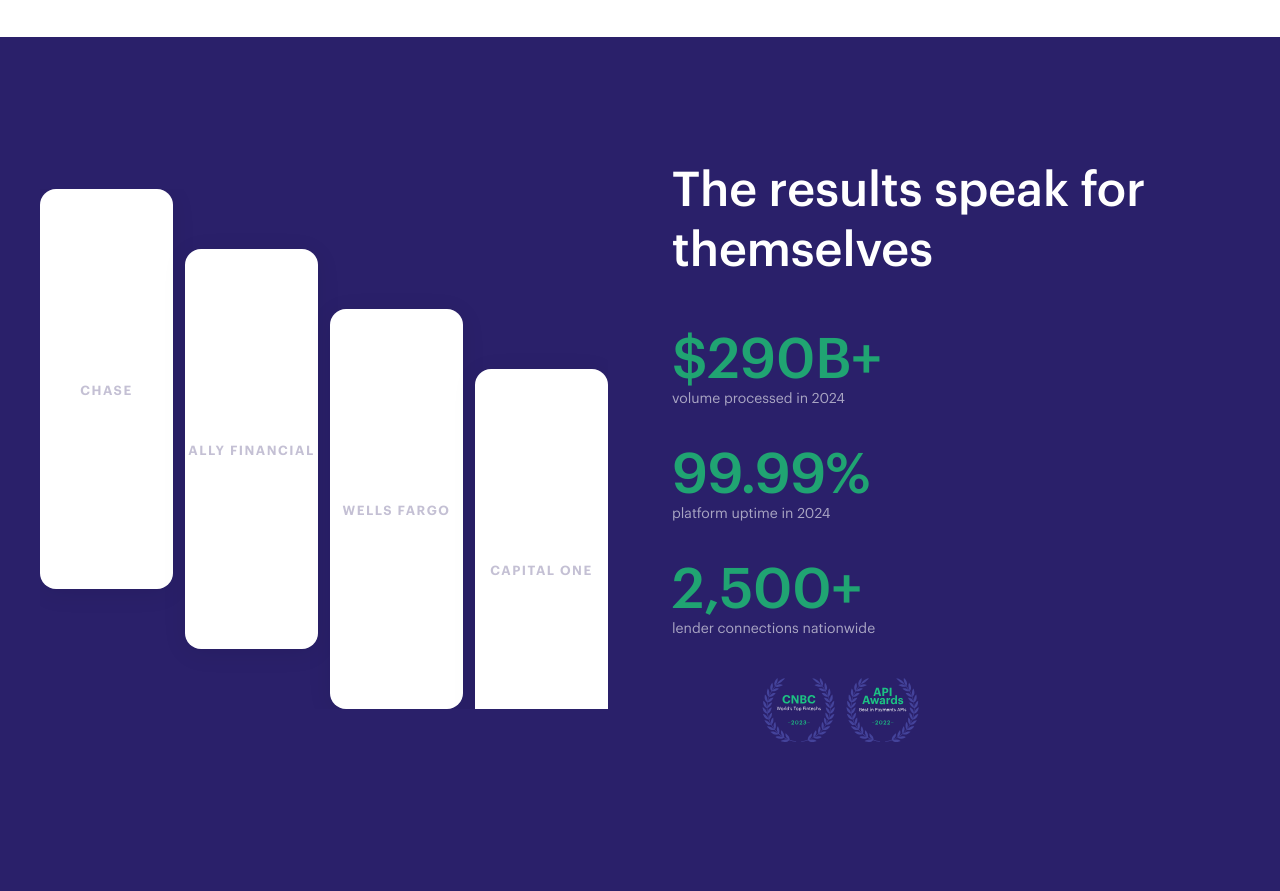
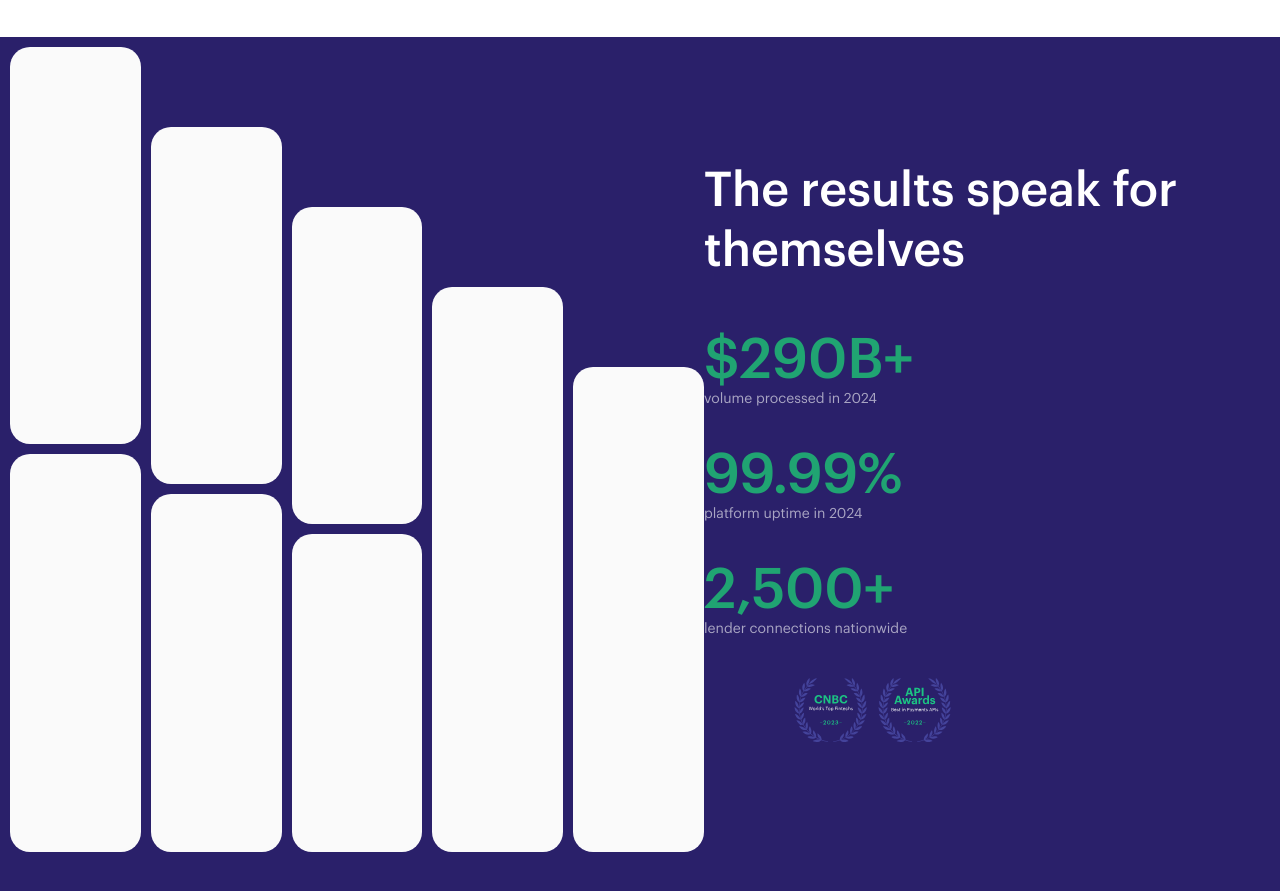
Before and after one commit to MONOKRONE/epic-landing, a Next.js app: page / in a window 1280 px wide. Shown: the part 6860-7751 px from the top of the page. Built offline with nearby package versions, Linux system fonts and the light colour scheme.

Commit message:
feat: staircase grid preview behind stats, Marqeta-style layout

```diff
--- a/components/PartnerGrid.tsx
+++ b/components/PartnerGrid.tsx
@@ -56,99 +56,71 @@ export default function PartnerGrid() {
 
   return (
     <section style={{ zIndex: 52, position: "relative" }}>
-      {/* PART 1: Stats — normal scrolling content */}
-      <div style={{ background: "#2A206A" }} className="py-16 lg:py-[120px] pb-8 lg:pb-0">
-        <div style={{ maxWidth: 1400, margin: "0 auto" }} className="px-4 lg:px-10">
-          <div
-            className="grid grid-cols-1 lg:grid-cols-2 gap-10 lg:gap-16 items-center"
-          >
-            {/* Left: Staircase partner cards — columns side by side, each offset lower */}
-            <div style={{ position: "relative", height: 520, minWidth: 0, overflow: "hidden" }}>
-              <div style={{ display: "flex", gap: 12, position: "absolute", top: 0, left: 0, right: 0 }}>
-                {[
-                  { label: "CHASE", offsetY: 0 },
-                  { label: "ALLY FINANCIAL", offsetY: 60 },
-                  { label: "WELLS FARGO", offsetY: 120 },
-                  { label: "CAPITAL ONE", offsetY: 180 },
-                ].map((card, i) => (
-                  <div
-                    key={i}
-                    style={{
-                      flex: 1,
-                      marginTop: card.offsetY,
-                      height: 400,
-                      background: "white",
-                      borderRadius: 16,
-                      boxShadow: "0 4px 24px rgba(0,0,0,0.08)",
-                      display: "flex",
-                      alignItems: "center",
-                      justifyContent: "center",
-                    }}
-                  >
-                    <span
-                      style={{
-                        color: "#C4C0D4",
-                        fontSize: 13,
-                        fontWeight: 500,
-                        letterSpacing: 1.5,
-                        textTransform: "uppercase" as const,
-                      }}
-                    >
-                      {card.label}
-                    </span>
+      {/* PART 1: Stats + Grid preview */}
+      <div style={{ background: "#2A206A", position: "relative", overflow: "hidden" }} className="py-16 lg:py-[120px]">
+
+        {/* Grid cells as staircase background on the left */}
+        <div className="hidden lg:block" style={{
+          position: "absolute",
+          top: 0,
+          left: 0,
+          width: "55%",
+          height: "100%",
+          display: "grid",
+          gridTemplateColumns: "repeat(5, 1fr)",
+          gap: 10,
+          padding: 10,
+          paddingRight: 0,
+        }}>
+          {/* Column 1: offset 0 */}
+          <div style={{ display: "flex", flexDirection: "column", gap: 10, paddingTop: 0 }}>
+            <div style={{ background: "#FAFAFA", borderRadius: 20, flex: 1, minHeight: 300 }} />
+            <div style={{ background: "#FAFAFA", borderRadius: 20, flex: 1, minHeight: 300 }} />
           </div>
-                ))}
+          {/* Column 2: offset 80px */}
+          <div style={{ display: "flex", flexDirection: "column", gap: 10, paddingTop: 80 }}>
+            <div style={{ background: "#FAFAFA", borderRadius: 20, flex: 1, minHeight: 300 }} />
+            <div style={{ background: "#FAFAFA", borderRadius: 20, flex: 1, minHeight: 300 }} />
+          </div>
+          {/* Column 3: offset 160px */}
+          <div style={{ display: "flex", flexDirection: "column", gap: 10, paddingTop: 160 }}>
+            <div style={{ background: "#FAFAFA", borderRadius: 20, flex: 1, minHeight: 300 }} />
+            <div style={{ background: "#FAFAFA", borderRadius: 20, flex: 1, minHeight: 300 }} />
+          </div>
+          {/* Column 4: offset 240px */}
+          <div style={{ display: "flex", flexDirection: "column", gap: 10, paddingTop: 240 }}>
+            <div style={{ background: "#FAFAFA", borderRadius: 20, flex: 1, minHeight: 300 }} />
+          </div>
+          {/* Column 5: offset 320px */}
+          <div style={{ display: "flex", flexDirection: "column", gap: 10, paddingTop: 320 }}>
+            <div style={{ background: "#FAFAFA", borderRadius: 20, flex: 1, minHeight: 300 }} />
           </div>
         </div>
 
-            {/* Right: Title + Stats + Awards */}
-            <div>
-              <h2
-                className="text-3xl sm:text-4xl lg:text-5xl font-bold text-white leading-tight mb-8 lg:mb-12"
-              >
+        {/* Stats content — positioned on the right, on top of grid */}
+        <div style={{ position: "relative", zIndex: 2, maxWidth: 1400, margin: "0 auto" }} className="px-4 lg:px-10">
+          <div className="lg:ml-auto lg:w-1/2 lg:pl-16">
+            <h2 className="text-3xl sm:text-4xl lg:text-5xl font-bold text-white leading-tight mb-8 lg:mb-12">
               The results speak for themselves
             </h2>
 
-              <div
-                style={{
-                  display: "flex",
-                  flexDirection: "column",
-                  gap: 32,
-                }}
-              >
+            <div style={{ display: "flex", flexDirection: "column", gap: 32 }}>
               <div>
-                  <p className="text-3xl sm:text-4xl lg:text-[56px] font-black" style={{ color: "#20A472" }}>
-                    $290B+
-                  </p>
-                  <p style={{ fontSize: 14, color: "rgba(255,255,255,0.6)" }}>
-                    volume processed in 2024
-                  </p>
+                <p className="text-3xl sm:text-4xl lg:text-[56px] font-black" style={{ color: "#20A472" }}>$290B+</p>
+                <p style={{ fontSize: 14, color: "rgba(255,255,255,0.6)" }}>volume processed in 2024</p>
               </div>
               <div>
-                  <p className="text-3xl sm:text-4xl lg:text-[56px] font-black" style={{ color: "#20A472" }}>
-                    99.99%
-                  </p>
-                  <p style={{ fontSize: 14, color: "rgba(255,255,255,0.6)" }}>
-                    platform uptime in 2024
-                  </p>
+                <p className="text-3xl sm:text-4xl lg:text-[56px] font-black" style={{ color: "#20A472" }}>99.99%</p>
+                <p style={{ fontSize: 14, color: "rgba(255,255,255,0.6)" }}>platform uptime in 2024</p>
               </div>
               <div>
-                  <p className="text-3xl sm:text-4xl lg:text-[56px] font-black" style={{ color: "#20A472" }}>
-                    2,500+
-                  </p>
-                  <p style={{ fontSize: 14, color: "rgba(255,255,255,0.6)" }}>
-                    lender connections nationwide
-                  </p>
+                <p className="text-3xl sm:text-4xl lg:text-[56px] font-black" style={{ color: "#20A472" }}>2,500+</p>
+                <p style={{ fontSize: 14, color: "rgba(255,255,255,0.6)" }}>lender connections nationwide</p>
               </div>
             </div>
 
             <div style={{ marginTop: 40 }}>
-                <img
-                  src="/svg/static_img_Awards_Updated-logo.svg"
-                  alt="Awards"
-                  style={{ height: 64, opacity: 1.0 }}
-                />
-              </div>
+              <img src="/svg/static_img_Awards_Updated-logo.svg" alt="Awards" style={{ height: 64, opacity: 1.0 }} />
             </div>
           </div>
         </div>
```
Lines whose indentation alone changed are shown as unchanged.
